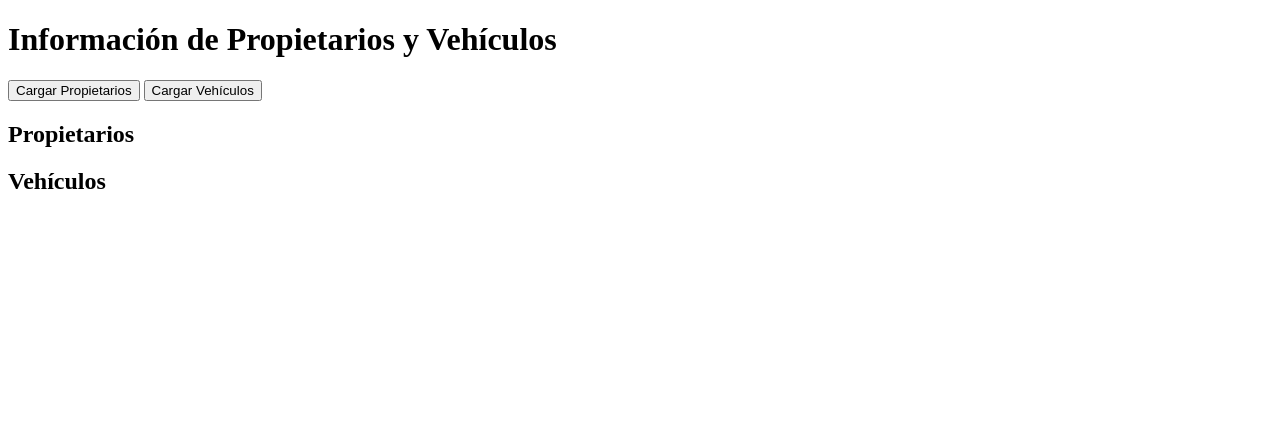
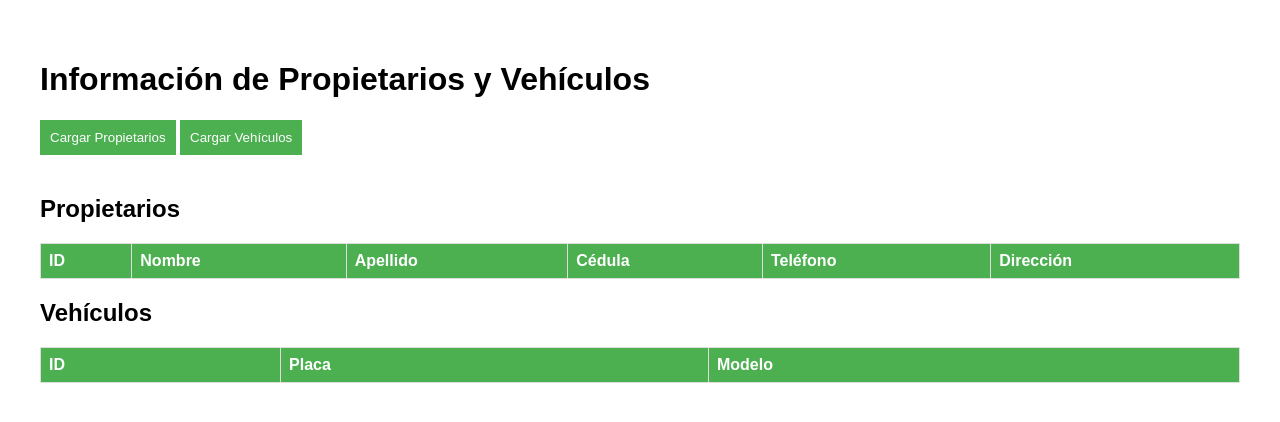
Before and after one commit to miguellealperez/ClienteRestApi, a Flask app: page / in a window 1280 px wide. Shown: the top 422 px of the page. Run offline with Flask 2, Linux system fonts and the light colour scheme; lists and menus that the app fills with data are empty.

Commit message:
Refactor HTML code to use tables for displaying data

```diff
--- a/templates/index.html
+++ b/templates/index.html
@@ -5,6 +5,53 @@
     <meta charset="UTF-8">
     <title>API Cliente</title>
     <script src="https://code.jquery.com/jquery-3.6.0.min.js"></script>
+    <style>
+        body {
+            font-family: Arial, sans-serif;
+            margin: 20px;
+            padding: 20px;
+        }
+
+        table {
+            width: 100%;
+            border-collapse: collapse;
+            margin-bottom: 20px;
+        }
+
+        table,
+        th,
+        td {
+            border: 1px solid #ddd;
+        }
+
+        th,
+        td {
+            padding: 8px;
+            text-align: left;
+        }
+
+        th {
+            background-color: #4CAF50;
+            color: white;
+        }
+
+        tr:nth-child(even) {
+            background-color: #f2f2f2;
+        }
+
+        button {
+            margin-bottom: 20px;
+            padding: 10px;
+            background-color: #4CAF50;
+            color: white;
+            border: none;
+            cursor: pointer;
+        }
+
+        button:hover {
+            background-color: #45a049;
+        }
+    </style>
 </head>
 
 <body>
@@ -13,24 +60,58 @@
     <button id="cargarVehiculos">Cargar Vehículos</button>
 
     <h2>Propietarios</h2>
-    <div id="propietarios"></div>
+    <table id="tablaPropietarios">
+        <thead>
+            <tr>
+                <th>ID</th>
+                <th>Nombre</th>
+                <th>Apellido</th>
+                <th>Cédula</th>
+                <th>Teléfono</th>
+                <th>Dirección</th>
+            </tr>
+        </thead>
+        <tbody>
+        </tbody>
+    </table>
 
     <h2>Vehículos</h2>
-    <div id="vehiculos"></div>
+    <table id="tablaVehiculos">
+        <thead>
+            <tr>
+                <th>ID</th>
+                <th>Placa</th>
+                <th>Modelo</th>
+            </tr>
+        </thead>
+        <tbody>
+        </tbody>
+    </table>
 
     <script>
+        function renderizarTabla(data, tablaId) {
+            var tabla = $(tablaId);
+            tabla.find('tbody').empty();
+            data.forEach(function (item) {
+                var fila = '<tr>';
+                Object.values(item).forEach(function (valor) {
+                    fila += '<td>' + valor + '</td>';
+                });
+                fila += '</tr>';
+                tabla.find('tbody').append(fila);
+            });
+        }
+
         $(document).ready(function () {
             $('#cargarPropietarios').click(function () {
                 $.getJSON('/propietarios', function (data) {
-                    var texto = JSON.stringify(data, null, 4);
-                    $('#propietarios').text(texto);
+                    renderizarTabla(data, '#tablaPropietarios');
                 });
             });
 
             $('#cargarVehiculos').click(function () {
                 $.getJSON('/vehiculos', function (data) {
-                    var texto = JSON.stringify(data, null, 4);
-                    $('#vehiculos').text(texto);
+                    renderizarTabla(data, '#tablaVehiculos');
                 });
             });
         });
```
